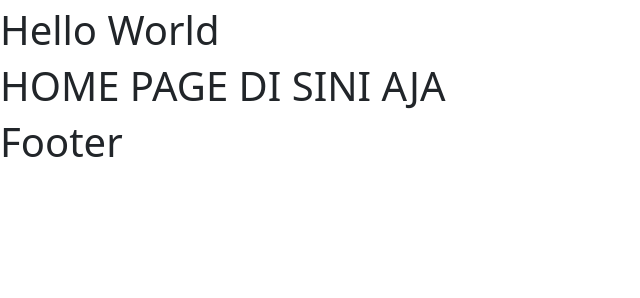
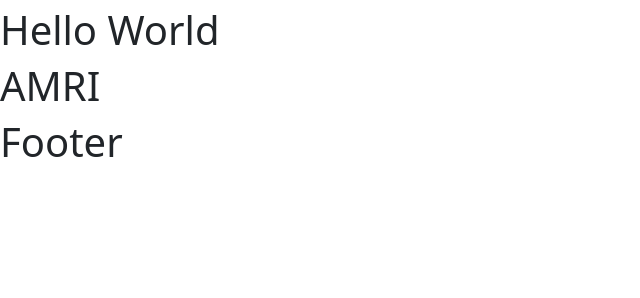
Before and after one commit to goncang1512/TugasPemwebKulinerNusantara, a PHP site: page /resep_nusantara/ in a window 1280 px wide. Shown: the part 50-348 px from the top of the page, without its empty margins (0-640 px from the left). Run offline with PHP 8.4, Linux system fonts and the light colour scheme.

Commit message:
Update index.php

```diff
--- a/index.php
+++ b/index.php
@@ -14,7 +14,7 @@
         <?php include_once("./layouts/navbar.php");?>
     </header>
     <h1>Hello World</h1>
-    <h1>HOME PAGE DI SINI AJA</h1>
+    <h1>AMRI</h1>
 
     <?php include_once("./layouts/footer.php");?>
     <?php include_once("./layouts/script.php");?>
```
